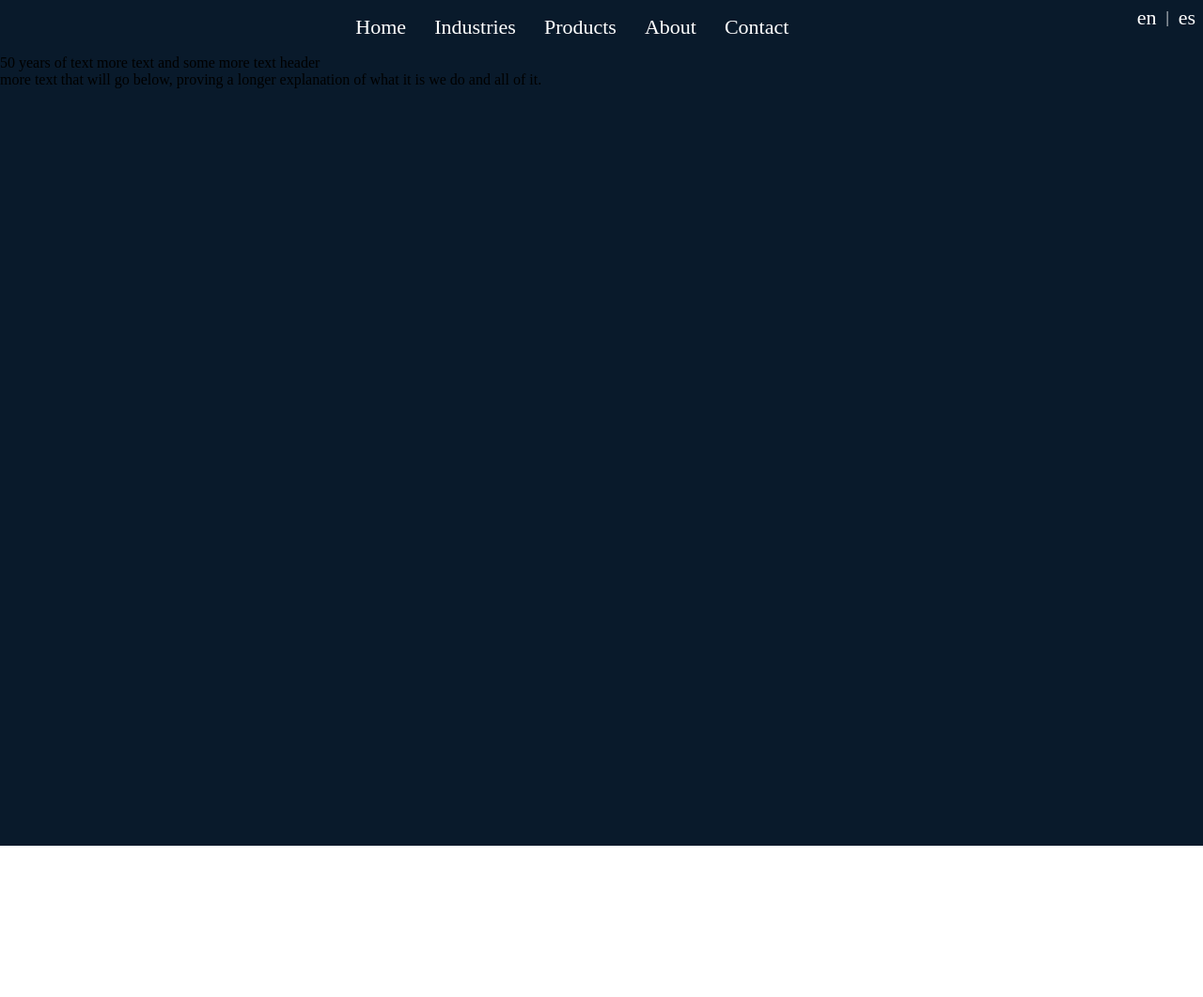
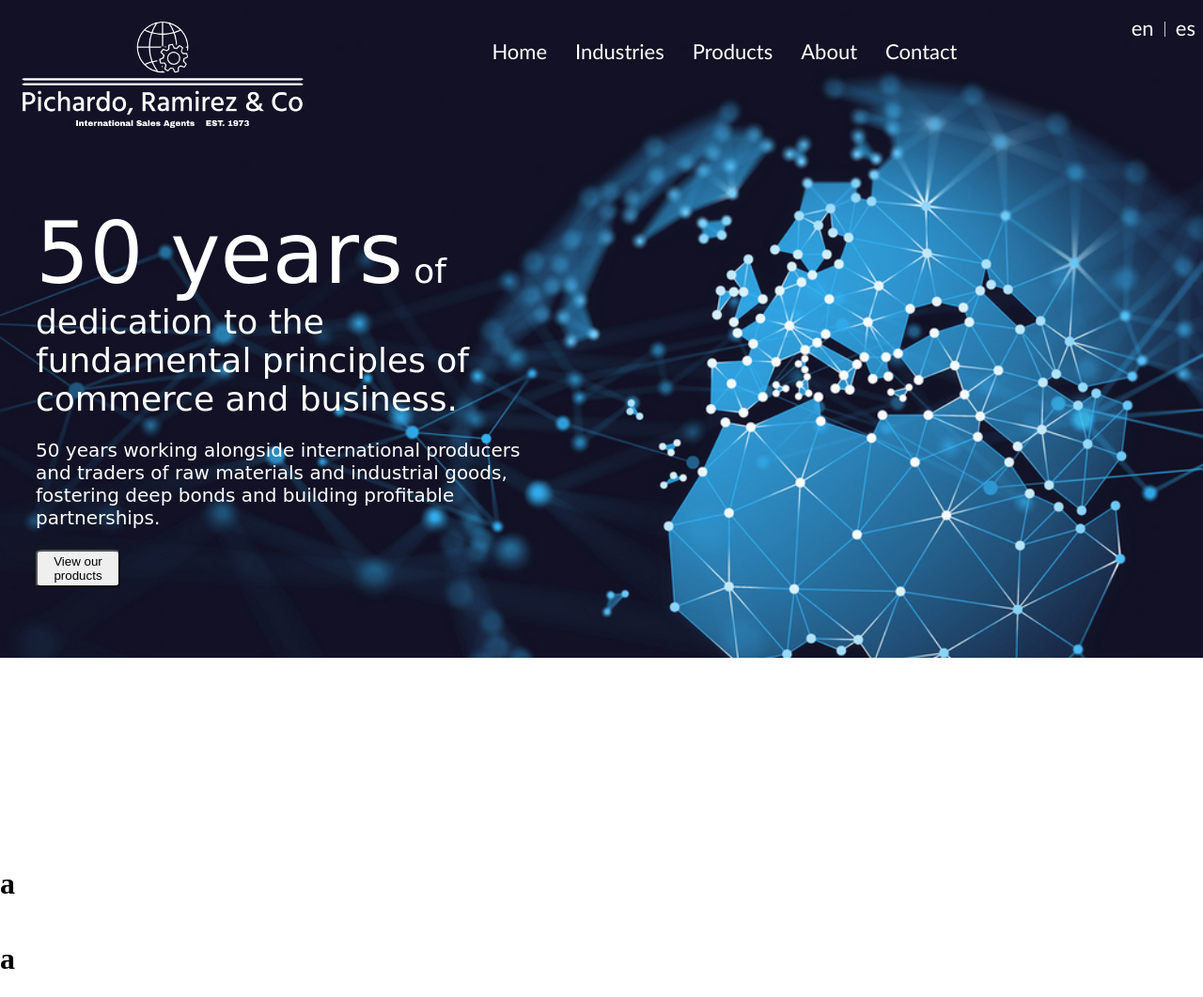
Before and after one commit to josepuello1/site, a plain HTML site: page index.html in a window 1280 px wide. Shown: the whole page at 94% size. Before the commit the page ends 900 px from the top, so only its background shows below. Drawn offline with Linux system fonts and the light colour scheme.

Commit message:
Updated work on site design

```diff
--- a/index.html
+++ b/index.html
@@ -1,5 +1,6 @@
 <!DOCTYPE html>
 <html lang="en">
+
 <head>
     <meta charset="UTF-8">
     <meta http-equiv="X-UA-Compatible" content="IE=edge">
@@ -7,10 +8,12 @@
     <title>Document</title>
     <link rel="stylesheet" href="style.css">
 </head>
+
 <body>
+    <div class="page">
         <div class="headercontainer">
             <div class="header">
-            <img class="logo" href="./logo-no-background.png">
+                <img class="logo" src="logo-no-background.png">
                 <div class="middle-links">
                     <a href="#">Home</a>
                     <a href="#">Industries</a>
@@ -26,15 +29,28 @@
                     <a href="#">es</a>
                 </div>
             </div>
+            <div class="intro-container">
+                <div class="intro-text-container">
                     <div class="intro-text">
-            50 years of text
-            more text and some
-            more text header
+                        <span class="years-heading">50 years</span> of dedication to the
+                        fundamental principles of commerce and business.
                     </div>
                     <div class="intro-subtext">
-            more text that will go below, proving a longer
-            explanation of what it is we do and all of it.
+                        50 years working alongside international producers
+                        and traders of raw materials and industrial goods,
+                        fostering deep bonds and building profitable partnerships.
+                    </div>
+                    <button class="productsbutton" href="#">View our products</button>
+                </div>
+            </div>
+        </div>
+        <div class="dummydiv1">
+            <h1>a</h1>
+        </div>
+        <div class="dummydiv2">
+            <h1>a</h1>
         </div>
     </div>
 </body>
+
 </html>
--- a/style.css
+++ b/style.css
@@ -1,19 +1,34 @@
+.page{
+    display: flex;
+    flex-direction: column;
+
+}
+
 body {
     margin: 0;
+    width: 100%;
+    height: 100%;
 }
 
 .headercontainer {
+    display: flex;
+    flex: 1;
+    flex-direction: column;
     background-color: #091a2b;
-    width: 100%;
-    height: 900px;
-
+    background-image: url(supplychain.jpeg);
+    background-repeat: no-repeat;
+    background-size: cover;
+    height: 700px;
+    position: absolute;
+    width: auto;
+    min-width: 100%;
 }
 
 a {
     text-decoration: none;
     color: white;
     font-size: 22px;
-    font-family: didot;
+    font-family:'Gill Sans', 'Gill Sans MT', Calibri, 'Trebuchet MS', sans-serif
 }
 
 .header{
@@ -28,9 +43,9 @@ a {
     padding: 0px;
     gap: 10px;
     display: flex;
-    justify-content: space-between;
+    justify-content: space-evenly;
     align-items: center;
-    margin-top: -20px;
+    margin-top: -100px;
 
 }
 
@@ -40,5 +55,59 @@ a {
     align-items: center;
     padding: 8px;
     gap: 30px;
+    margin-top: -50px;
+}
+
+.intro-container{
+    margin-top: 20px;
+    display: flex;
+    flex-direction: column;
+    justify-content: center;
+}
+
+.intro-text-container {
+    margin: 30px;
+    padding: 8px;
+    display: flex;
+    flex: 1;
+    flex-direction: column;
+    justify-content: center;
     flex-wrap: wrap;
+    color: white;
+    gap: 12px;
+    font-family: cursive;
+
 }
+.intro-text {
+    font-size: 36px;
+    width: 500px;
+}
+
+.intro-subtext{
+    width: 550px;
+    font-size: 20px;
+    margin-top: 10px;
+}
+
+.productsbutton {
+    padding: 3px 8px;
+    width: 90px;
+    border-radius: 8%;
+    margin-top: 10px;
+}
+
+
+.years-heading{
+    font-size: 90px ;
+}
+
+.logo{
+    padding: 5px;
+    width: 300px;
+    margin: 10px;
+}
+
+.dummydiv1{
+    margin-top: 901px;
+    position: relative;
+}
```
Also changed, not shown: logo-color.png (added), logo-white.png (added), supplychain.jpeg (added), 1 other file. Lines whose indentation alone changed are shown as unchanged.
